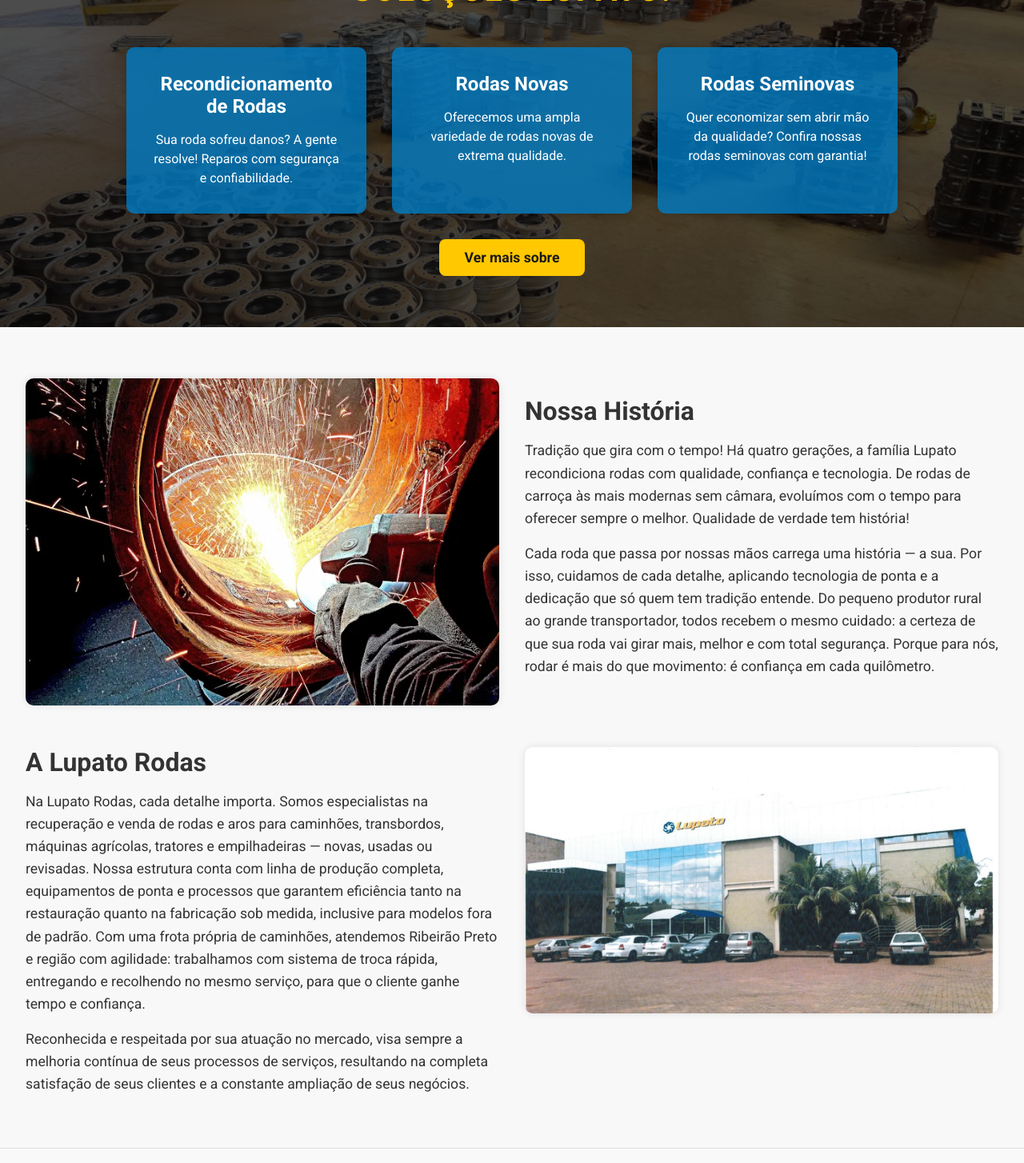
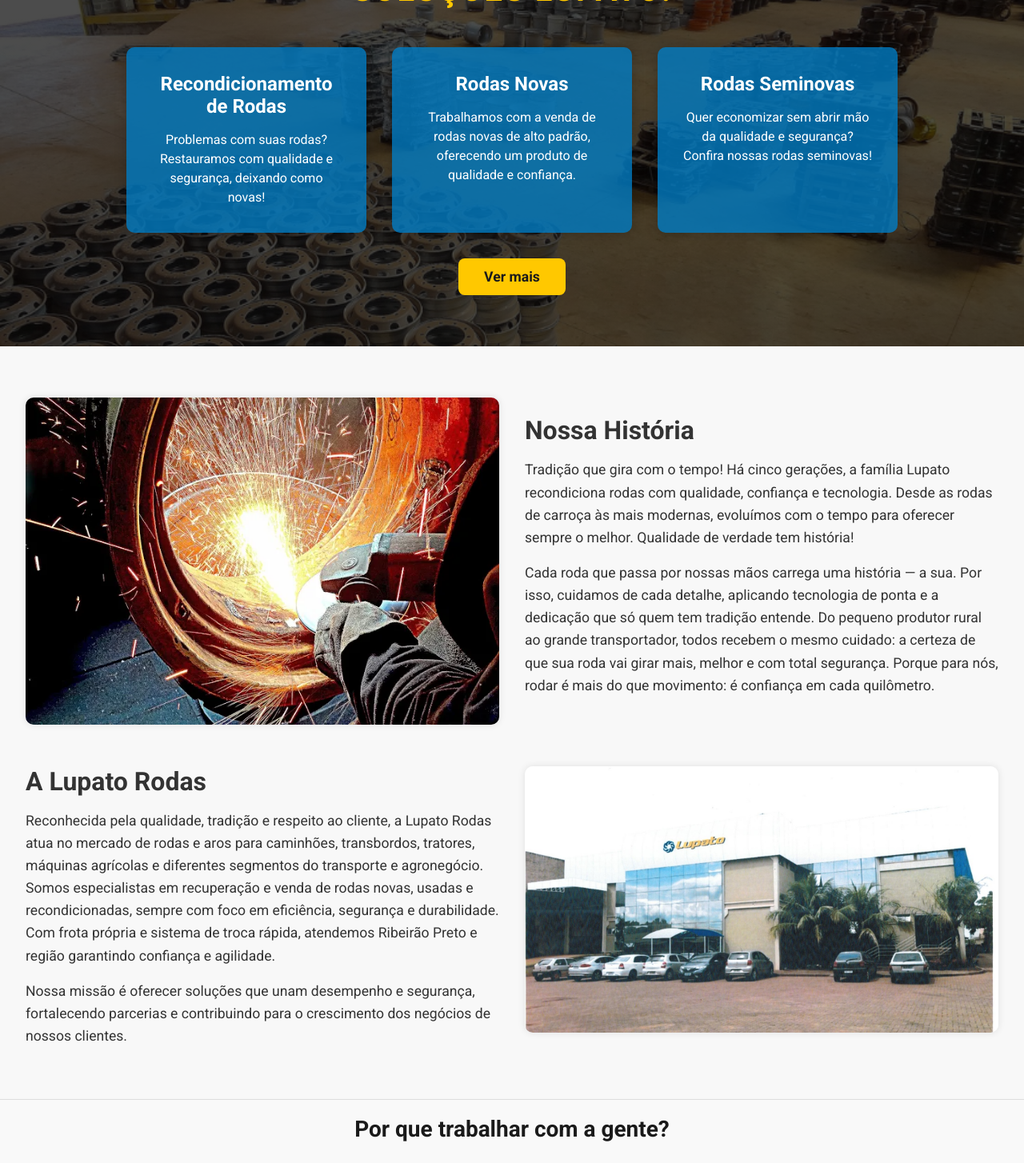
Before and after one commit to CaetanoLupato/lupato-rodas, a React (Vite) app: page / in a window 1280 px wide. Shown: the part 900-2354 px from the top of the page at 80% size. Built offline with nearby package versions, Linux system fonts and the light colour scheme.

Commit message:
atualizad

```diff
--- a/src/components/cards/cards.jsx
+++ b/src/components/cards/cards.jsx
@@ -8,20 +8,21 @@
             <div className="cards-container">
                 <div className="card">
                     <h3>Recondicionamento de Rodas</h3>
-                    <p>Sua roda sofreu danos? A gente resolve! Reparos com segurança e confiabilidade.</p>
+                    <p>Problemas com suas rodas? Restauramos com qualidade e segurança, deixando como novas!</p>
                 </div>
                 <div className="card">
                     <h3>Rodas Novas</h3>
-                    <p>Oferecemos uma ampla variedade de rodas novas de extrema qualidade.</p>
+                    <p>Trabalhamos com a venda de rodas novas de alto padrão, oferecendo um produto de qualidade e confiança.</p>
                 </div>
                 <div className="card">
                     <h3>Rodas Seminovas</h3>
-                    <p>Quer economizar sem abrir mão da qualidade? Confira nossas rodas seminovas com garantia!</p>
+                    <p>Quer economizar sem abrir mão da qualidade e segurança? Confira nossas rodas seminovas!</p>
                 </div>
             </div>
 
             <div className="cards-button-container">
-                <a href="/servicos" className="cards-main-button">Ver mais sobre    </a>
+                <a href="/ser
+                vicos" className="cards-main-button">Ver mais</a>
             </div>
         </section>
     );
--- a/src/components/diferenciais/Diferenciais.jsx
+++ b/src/components/diferenciais/Diferenciais.jsx
@@ -7,7 +7,7 @@
     {
       icon: <FaChartLine />,
       title: "Controle de QUALIDADE",
-      text: "Gerido pelo nosso sistema de Gestão de Qualidade, seguimos princípios que orientam todas as nossas atividades."
+      text: "Gerido pelo nosso sistema de gestão de qualidade, seguimos princípios que orientam todas as nossas atividades."
     },
     {
       icon: <FaCheckCircle />,
--- a/src/components/footer/footer.jsx
+++ b/src/components/footer/footer.jsx
@@ -1,5 +1,6 @@
 import React from "react";
 import { FaInstagram, FaFacebookF, FaCommentDots, FaMapMarkerAlt, FaPhone, FaEnvelope } from "react-icons/fa";
+import { HashLink as Link } from "react-router-hash-link"; // <-- Importa igual na Navbar
 import "./Footer.css";
 
 const Footer = () => {
@@ -10,7 +11,7 @@
         <div className="footer-section">
           <h3 className="footer-title">Lupato Rodas</h3>
           <p className="footer-text">
-            Há cinco gerações recuperando rodas com excelência e dedicação. Qualidade, agilidade e segurança são nossos maiores compromissos.
+            Há cinco gerações oferecendo soluções em rodas com experiência e confiança. Nosso compromisso é garantir sempre qualidade, rapidez e segurança em cada serviço.
           </p>
           <h3 className="footer-title redes-sociais">Redes Sociais</h3>
           <div className="social-icons">
@@ -23,10 +24,17 @@
         <div className="footer-section">
           <h3 className="footer-title">Empresa</h3>
           <ul>
-            <li><a href="#inicio">Início</a></li>
-            <li><a href="#sobre">Sobre Nós</a></li>
-            <li><a href="#cards">Serviços</a></li>
-            <li><a href="#localizacao">Como chegar</a></li>
+            <li><Link smooth to="/#inicio">Início</Link></li>
+            <li><Link smooth to="/#sobre">Sobre Nós</Link></li>
+            <li>
+              <Link
+                to="/servicos"
+                onClick={() => window.scrollTo({ top: 0, behavior: "smooth" })}
+              >
+                Serviços
+              </Link>
+            </li>
+            <li><Link smooth to="/#localizacao">Como chegar</Link></li>
           </ul>
         </div>
 
--- a/src/components/sobre/sobre.jsx
+++ b/src/components/sobre/sobre.jsx
@@ -14,7 +14,7 @@
           <h2>Nossa História</h2>
           <p>
             Tradição que gira com o tempo!
-Há quatro gerações, a família Lupato recondiciona rodas com qualidade, confiança e tecnologia. De rodas de carroça às mais modernas sem câmara, evoluímos com o tempo para oferecer sempre o melhor. Qualidade de verdade tem história!
+        Há cinco gerações, a família Lupato recondiciona rodas com qualidade, confiança e tecnologia. Desde as rodas de carroça às mais modernas, evoluímos com o tempo para oferecer sempre o melhor. Qualidade de verdade tem história!
           </p>
           <p>
             Cada roda que passa por nossas mãos carrega uma história — a sua. Por isso, cuidamos de cada detalhe, aplicando tecnologia de ponta e a dedicação que só quem tem tradição entende.
@@ -27,11 +27,10 @@
         <div className="coluna texto">
           <h2>A Lupato Rodas</h2>
           <p>
-            Na Lupato Rodas, cada detalhe importa. Somos especialistas na recuperação e venda de rodas e aros para caminhões, transbordos, máquinas agrícolas, tratores e empilhadeiras — novas, usadas ou revisadas. Nossa estrutura conta com linha de produção completa, equipamentos de ponta e processos que garantem eficiência tanto na restauração quanto na fabricação sob medida, inclusive para modelos fora de padrão.
-
-Com uma frota própria de caminhões, atendemos Ribeirão Preto e região com agilidade: trabalhamos com sistema de troca rápida, entregando e recolhendo no mesmo serviço, para que o cliente ganhe tempo e confiança.
+            Reconhecida pela qualidade, tradição e respeito ao cliente, a Lupato Rodas atua no mercado de rodas e aros para caminhões, transbordos, tratores, máquinas agrícolas e diferentes segmentos do transporte e agronegócio. Somos especialistas em recuperação e venda de rodas novas, usadas e recondicionadas, sempre com foco em eficiência, segurança e durabilidade.
+            Com frota própria e sistema de troca rápida, atendemos Ribeirão Preto e região garantindo confiança e agilidade.</p>
+            <p>Nossa missão é oferecer soluções que unam desempenho e segurança, fortalecendo parcerias e contribuindo para o crescimento dos negócios de nossos clientes.
           </p>
-          <p>Reconhecida e respeitada por sua atuação no mercado, visa sempre a melhoria contínua de seus processos de serviços, resultando na completa satisfação de seus clientes e a constante ampliação de seus negócios.</p>
         </div>
         <div className="coluna imagem">
           <img src={sobreImg2} alt="Fachada" />
```
